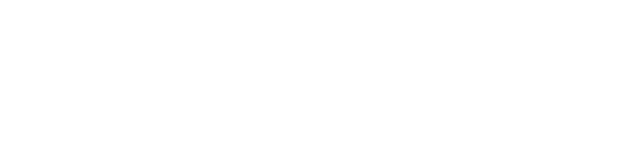
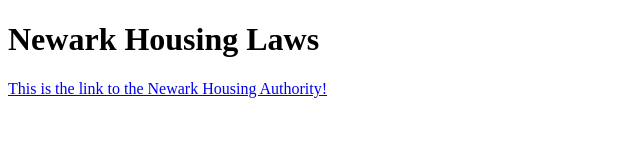
Before and after one commit to ud-cs-social-good/HTML-Tutorial, a plain HTML site: page example.html in a window 1280 px wide. Shown: the whole page, without its empty margins (0-640 px from the left). Drawn offline with Linux system fonts and the light colour scheme.

Commit message:
Update example.html

```diff
--- a/example.html
+++ b/example.html
@@ -1,3 +1,11 @@
 <!DOCTYPE html>
 <html>
+	<head>
+		<title>Newark Housing Laws</title>
+	</head>
+	<body>
+		<h1>Newark Housing Laws</h1>
+		<a href="https://newarkhousingauthority.net/">This is the link to the Newark Housing Authority!</a>
+
+	</body>
 </html>
```
